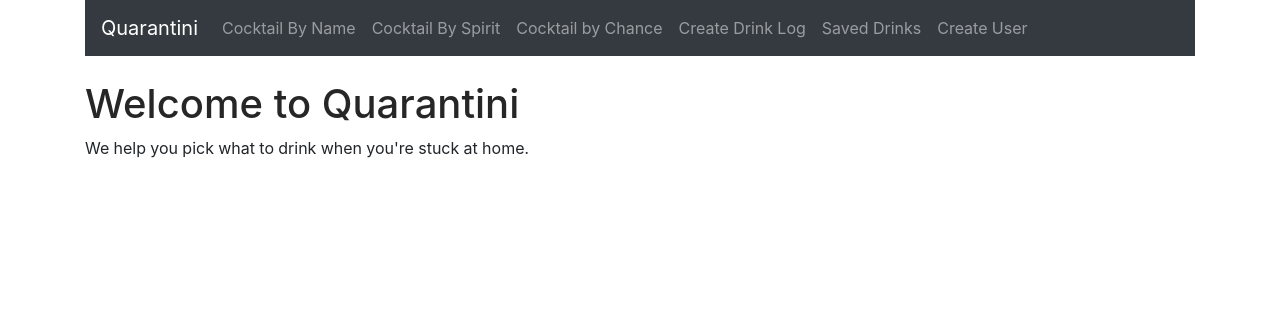
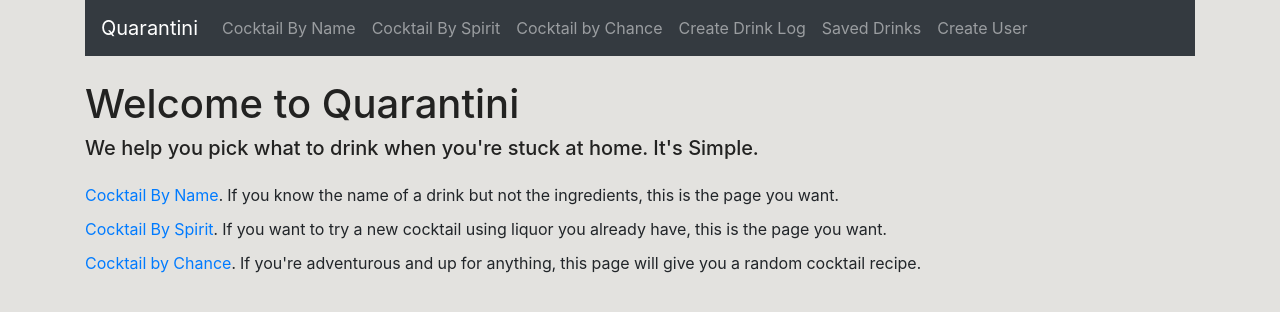
Before and after one commit to dannygibbz/Quarantini, a React (Create React App) app: page /welcome in a window 1280 px wide. Shown: the top 312 px of the page. Built offline with nearby package versions, Linux system fonts and the light colour scheme; the HTML template or start-up script is replaced by a standard one.

Commit message:
working on some styling and improving the UI

```diff
--- a/public/index.html
+++ b/public/index.html
@@ -15,7 +15,7 @@
 
     <title>Quarantini</title>
   </head>
-  <body>
+  <body style="background-color: #e3e2df">
     <noscript>You need to enable JavaScript to run this app.</noscript>
     <div id="root"></div>
   </body>
--- a/src/App.css
+++ b/src/App.css
@@ -3,38 +3,3 @@
 .App {
   text-align: center;
 }
-
-.App-logo {
-  height: 40vmin;
-  pointer-events: none;
-}
-
-@media (prefers-reduced-motion: no-preference) {
-  .App-logo {
-    animation: App-logo-spin infinite 20s linear;
-  }
-}
-
-.App-header {
-  background-color: #282c34;
-  min-height: 100vh;
-  display: flex;
-  flex-direction: column;
-  align-items: center;
-  justify-content: center;
-  font-size: calc(10px + 2vmin);
-  color: white;
-}
-
-.App-link {
-  color: #61dafb;
-}
-
-@keyframes App-logo-spin {
-  from {
-    transform: rotate(0deg);
-  }
-  to {
-    transform: rotate(360deg);
-  }
-}
--- a/src/components/CurrentSupply.js
+++ b/src/components/CurrentSupply.js
@@ -45,6 +45,7 @@ class BySpirit extends Component {
 
     return (
       <div>
+        <h1>Cocktail By Spirit</h1>
         <form onSubmit={this.handleSubmit}>
           <Search
             value={this.state.input}
--- a/src/components/RandomCocktail.js
+++ b/src/components/RandomCocktail.js
@@ -109,13 +109,13 @@ class Random extends Component {
 
     return (
       <div>
-        <h1>If you're feeling adventurous, click the randomizer below.</h1>
+        <h1>Cocktail By Chance</h1>
         <form>
           <Button type="primary" onClick={this.randomSubmit}>
             Surprise Me!
           </Button>
         </form>
-        <div>{showInfo}</div>
+        <div style={{ paddingTop: "15px" }}>{showInfo}</div>
       </div>
     )
   }
--- a/src/components/SpecificCocktail.js
+++ b/src/components/SpecificCocktail.js
@@ -131,7 +131,13 @@ class SpecificDrink extends Component {
       </div>
     )
 
-    return <div>{showInfo}</div>
+    return (
+      <div>
+        <h1>Cocktail By Name</h1>
+
+        {showInfo}
+      </div>
+    )
   }
 }
 
--- a/src/components/WelcomePage.js
+++ b/src/components/WelcomePage.js
@@ -1,10 +1,26 @@
 import React from "react"
+import { Link } from "react-router-dom"
 
 function WelcomePage() {
   return (
     <div>
       <h1>Welcome to Quarantini</h1>
-      <p>We help you pick what to drink when you're stuck at home.</p>
+      <h5>
+        We help you pick what to drink when you're stuck at home. It's Simple.
+      </h5>
+
+      <div style={{ paddingTop: "15px" }}>
+        <Link to="/specific">Cocktail By Name</Link>. If you know the name of a
+        drink but not the ingredients, this is the page you want.
+      </div>
+      <div style={{ paddingTop: "10px" }}>
+        <Link to="/current">Cocktail By Spirit</Link>. If you want to try a new
+        cocktail using liquor you already have, this is the page you want.
+      </div>
+      <div style={{ paddingTop: "10px" }}>
+        <Link to="/random">Cocktail by Chance</Link>. If you're adventurous and
+        up for anything, this page will give you a random cocktail recipe.
+      </div>
     </div>
   )
 }
--- a/src/components/drinks-list.component.js
+++ b/src/components/drinks-list.component.js
@@ -70,6 +70,7 @@ export default class DrinksList extends Component {
           </thead>
           <tbody>{this.drinkList()}</tbody>
         </table>
+        <hr />
       </div>
     )
   }
```
